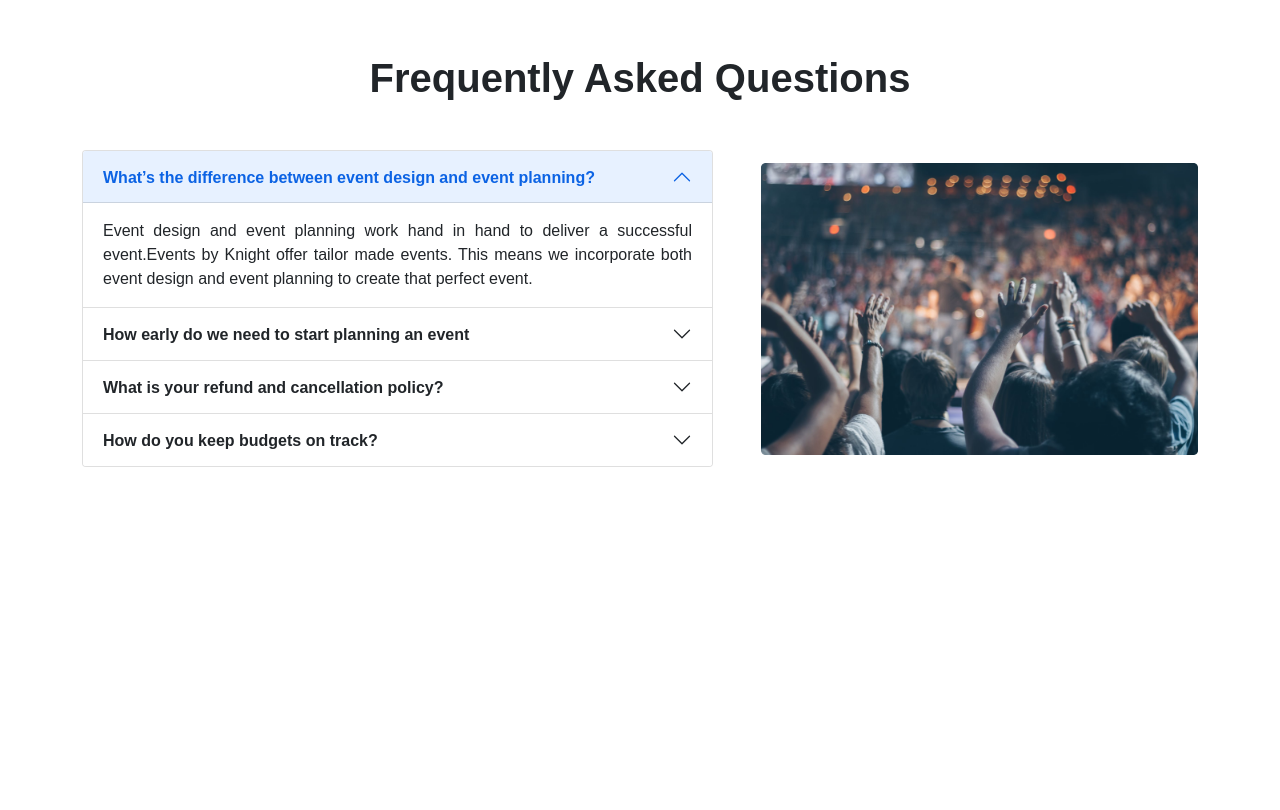
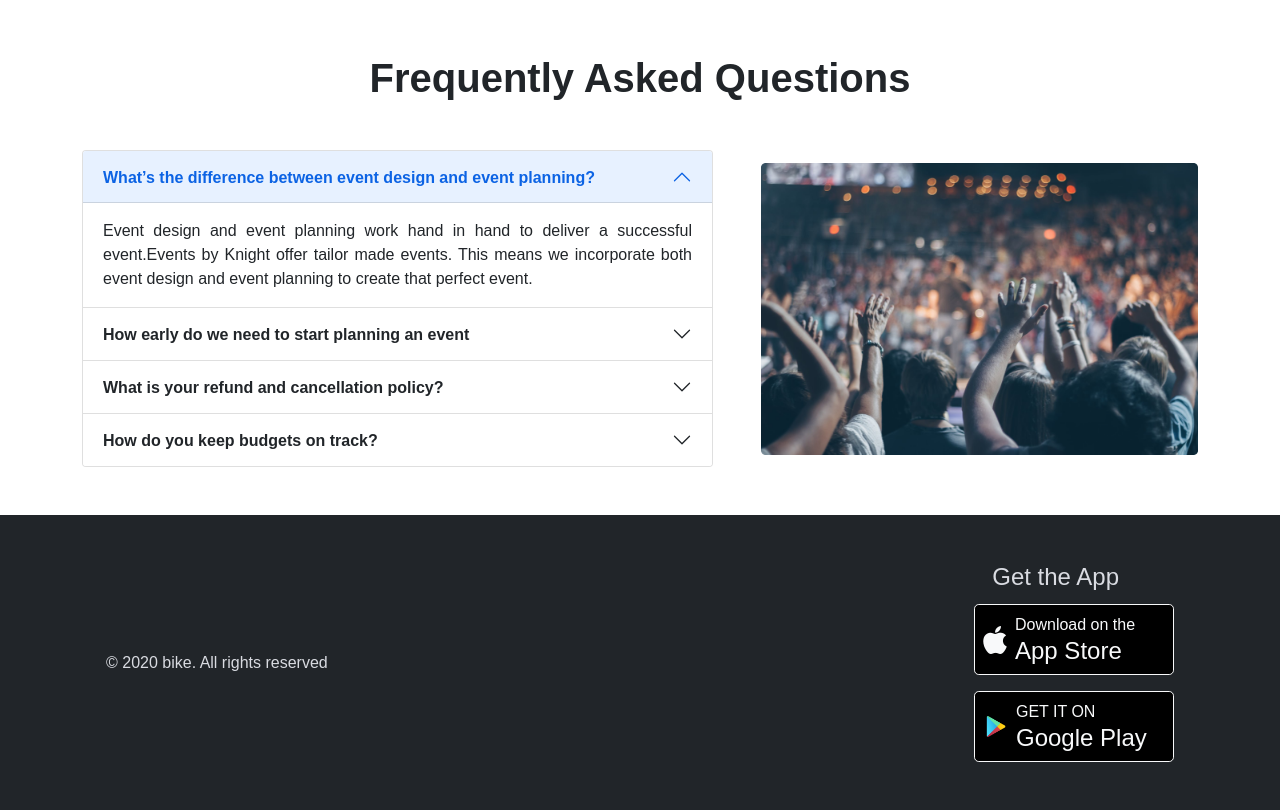
Before and after one commit to SakibAhamedKhan/weddingDream-convention-center, a plain HTML site: page index.html in a window 1280 px wide. Shown: the part 1498-2308 px from the top of the page. Before the commit the page ends 2013 px from the top, so only its background shows below. Drawn offline with nearby package versions, Linux system fonts and the light colour scheme.

Commit message:
footer done

```diff
--- a/css/style.css
+++ b/css/style.css
@@ -11,11 +11,15 @@
 /* Choose Plan section */
 .choosed-plan-custom {
 	justify-content: space-between !important;
-	transition: all 0.5s ease-in-out;
+	transition: background-color 0.5s ease-in-out, transform 0.5s ease-in-out;
 }
 
 .choosed-plan-custom:hover {
-	background: #3F87F5 !important;
+
+	background-color: #3F87F5 !important;
+	background-image: url(../icons/watermark.svg) !important;
+	background-repeat: no-repeat !important;
+	background-position: right !important;
 	color: white;
 	transform: scale(1.120);
 	box-shadow: 0px 42px 34px rgba(63, 135, 245, 0.25);
@@ -30,6 +34,25 @@
 	display: block !important;
 }
 
+/* footer styles */
+.apple-button {
+	background-color: black !important;
+	width: 200px;
+}
+
+.playstore-button {
+	background-color: black;
+	width: 200px;
+
+}
+
+.apple-button:hover {
+	background-color: rgba(56, 55, 55, 0.917) !important;
+}
+
+.playstore-button:hover {
+	background-color: rgba(56, 55, 55, 0.917) !important;
+}
 
 @media screen and (max-width:600px) {
 	.nav-logo-custom {
--- a/index.html
+++ b/index.html
@@ -104,13 +104,14 @@
 				</div>
 				<button class="carousel-control-prev" type="button"
 					data-bs-target="#carouselExampleCaptions" data-bs-slide="prev">
-					<span class="carousel-control-prev-icon" aria-hidden="true"></span>
-					<span class="visually-hidden">Previous</span>
+					<!-- <span class="carousel-control-prev-icon" aria-hidden="true"></span>
+					<span class="">Previous</span> --> <img src="icons/ctor.svg" style="transform:rotate(180deg)" alt="">
 				</button>
 				<button class="carousel-control-next" type="button"
 					data-bs-target="#carouselExampleCaptions" data-bs-slide="next">
-					<span class="carousel-control-next-icon" aria-hidden="true"></span>
-					<span class="visually-hidden">Next</span>
+					<!-- <span class="carousel-control-next-icon" aria-hidden="true"></span>
+					<span class="visually-hidden">Next</span> -->
+					<img src="icons/ctor.svg" alt="">
 				</button>
 			</div>
 		</section>
@@ -251,7 +252,7 @@
 			</h1>
 			<div class="card border-0">
 				<div class="row g-5 align-items-center">
-					<div class="col-md-12 col-lg-7 h-100 order-lg-1 order-md-2 order-sm-2">
+					<div class="col-md-12 col-lg-7 h-100 order-lg-1 order-md-2 order-sm-2 order-2">
 						<div class="accordion" id="accordionExample">
 							<div class="accordion-item">
 								<h2 class="accordion-header" id="headingOne">
@@ -362,7 +363,7 @@
 						</div>
 					</div>
 					<div
-						class="col-md-12 col-lg-5 order-lg-2 order-md-1 order-sm-1 d-flex align-items-center">
+						class="col-md-12 col-lg-5 order-lg-2 order-md-1 order-sm-1 order-1 d-flex align-items-center">
 						<img src="images/people.png" class="img-fluid rounded mx-auto  d-block"
 							alt="...">
 					</div>
@@ -372,6 +373,54 @@
 		</section>
 	</main>
 	<footer>
+		<div class="bg-dark">
+			<div class="row row-cols-1 row-cols-md-2 row-cols-lg-2 row-cols-xl-2 container mx-auto">
+				<div
+					class="col footer-text d-flex align-items-center justify-content-center justify-content-sm-center justify-content-lg-start justify-content-md-start order-2 order-sm-2 order-md-1 order-lg-1 order-xl-1">
+					<p class="text-white py-5 m-0" style="color: #D9DBE1 !important;">© 2020 bike.
+						All rights
+						reserved
+					</p>
+				</div>
+				<div
+					class="col d-flex flex-column align-items-md-end align-items-lg-end align-items-xl-end align-items-sm-center align-items-center py-5 order-1 order-sm-1 order-md-2 order-lg-2 order-xl-2">
+					<div class="mb-1" style="margin-right: 55px;">
+						<h5 class="fs-4 text-light text-center"
+							style="color: #D9DBE1 !important;">Get the App</h5>
+					</div>
+
+					<a href="https://apps.apple.com/us/app/apple-store/id375380948" target="_blank"
+						class="apple-button border border-light rounded-3 p-2 mb-3"
+						style="text-decoration: none;">
+						<div class="d-flex align-items-center ">
+							<i class="fab fa-apple text-light fs-2 me-2"></i>
+							<div>
+								<p class=" text-light m-0">Download on the</p>
+								<h6 class="fs-4 text-light m-0">App Store</h6>
+							</div>
+						</div>
+
+					</a>
+
+
+					<a href="https://play.google.com/store/apps/details?id=com.learnprogramming.codecamp"
+						target="_blank"
+						class="playstore-button  border border-light rounded-3 p-2"
+						style="text-decoration:none ;">
+						<div class="d-flex align-items-center">
+							<img class="me-2" src="icons/icons8-google-play-96.png"
+								width="25" height="25" alt="">
+							<div>
+								<p class="text-light m-0">GET IT ON</p>
+								<h6 class="fs-4 text-light m-0"> Google Play
+								</h6>
+							</div>
+						</div>
+					</a>
+
+				</div>
+			</div>
+		</div>
 
 	</footer>
 	<!-- Bootstrap js -->
```
Also changed, not shown: icons/googler-play-store.png (added), icons/icons8-google-play-240.png (added), icons/icons8-google-play-96.png (added).
